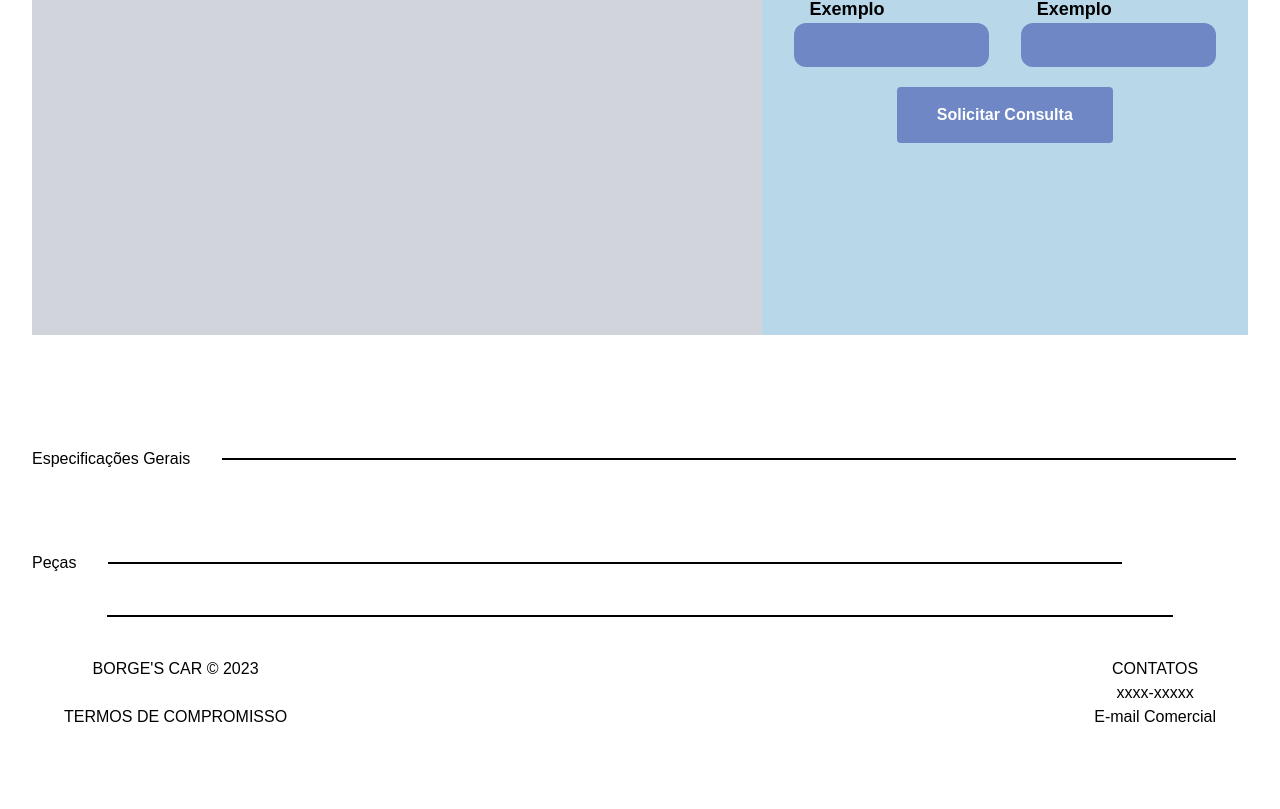
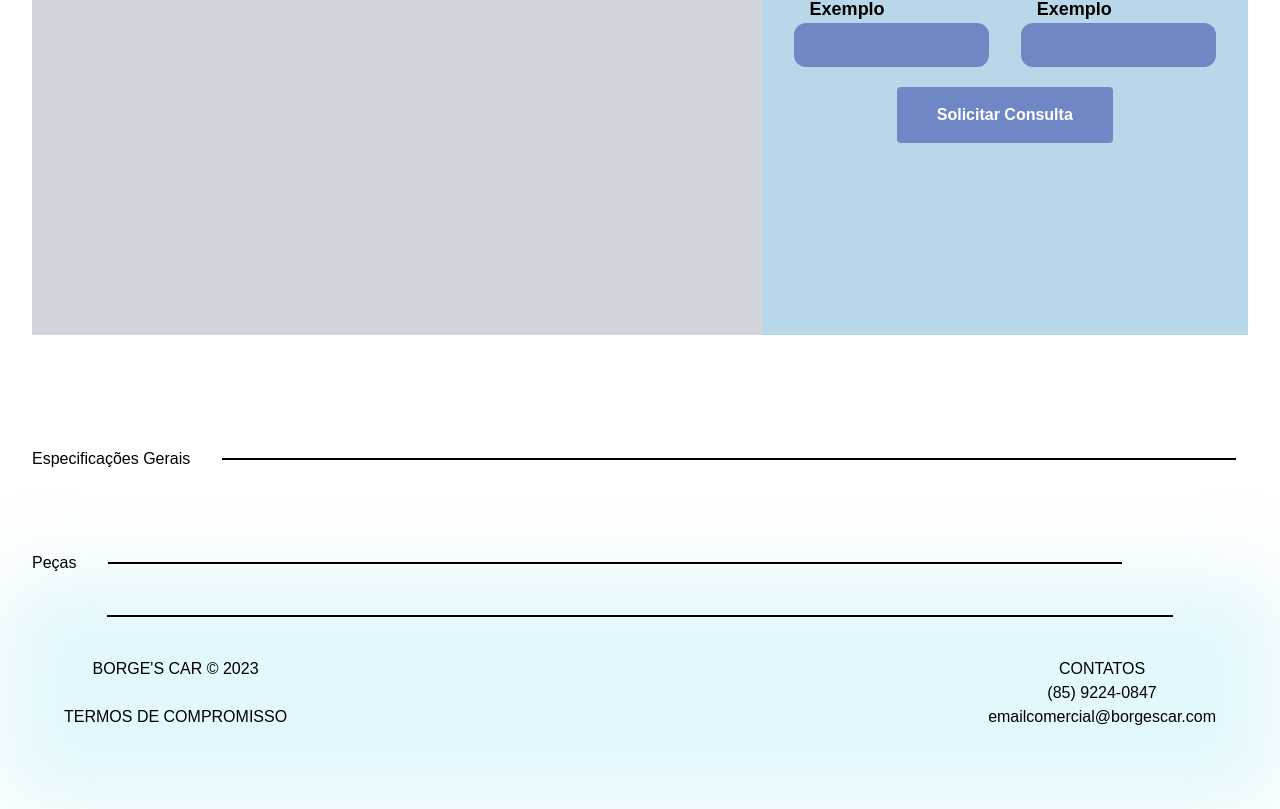
Before and after one commit to onlywillian/borgescar, a Next.js app: page /loja/car/1 in a window 1280 px wide. Shown: the part 350-1159 px from the top of the page. Built offline with nearby package versions, Linux system fonts and the light colour scheme; a web font is replaced by a local one.

Commit message:
blur in Header and Footer

```diff
--- a/src/app/page.tsx
+++ b/src/app/page.tsx
@@ -18,9 +18,9 @@ export default function Home() {
         <div className='w-full my-10 flex justify-center gap-10'>
           <Logos />
         </div>
-        <div className="w-screen h-full bg-gray-200 grid grid-rows-1 grid-cols-3 overflow-x-auto">
+        <div className="w-screen relative h-full bg-gray-200 flex overflow-x-auto">
           <div className='w-screen h-full bg-gray-500'>
-
+            asdsad
           </div>
           <div className='w-screen h-full bg-gray-200'>
 
--- a/src/components/Footer.tsx
+++ b/src/components/Footer.tsx
@@ -2,7 +2,10 @@ import Link from "next/link"
 
 export default function Footer() {
     return (
-        <div className="flex flex-col ">
+        <div className="flex flex-col relative">
+            {/* Blur */}
+            <div className='absolute bg-[#B7EEFA] w-full h-full opacity-40 blur-2xl top-0 left-0 -z-10'></div>
+
             <div className="w-5/6 bg-black h-0.5 self-center my-10"></div>
 
             <div className="px-16 pb-20 flex w-full justify-between">
@@ -14,8 +17,8 @@ export default function Footer() {
                 </div>
                 <div className="text-center flex flex-col justify-between">
                     <p>CONTATOS</p>
-                    <p>xxxx-xxxxx</p>
-                    <p>E-mail Comercial</p>
+                    <p>(85) 9224-0847</p>
+                    <p>emailcomercial@borgescar.com</p>
                 </div>
             </div>
         </div>
--- a/src/components/Header.tsx
+++ b/src/components/Header.tsx
@@ -16,7 +16,10 @@ export default function Header() {
     }
 
     return (
-        <div className="p-4 flex w-full justify-between">
+        <div className="p-4 flex w-full justify-between relative">
+
+            <div className='absolute bg-[#B7EEFA] w-full opacity-40 h-28 blur-2xl top-0 left-0 -z-10'></div>
+
             <div className="flex w-2/6">
                 <Image src={logoImage} alt='Borges Car Logo' className="h-20 w-32"/>
                 <h1 className='text-2xl self-end'>BORGE'S CAR</h1>
```
